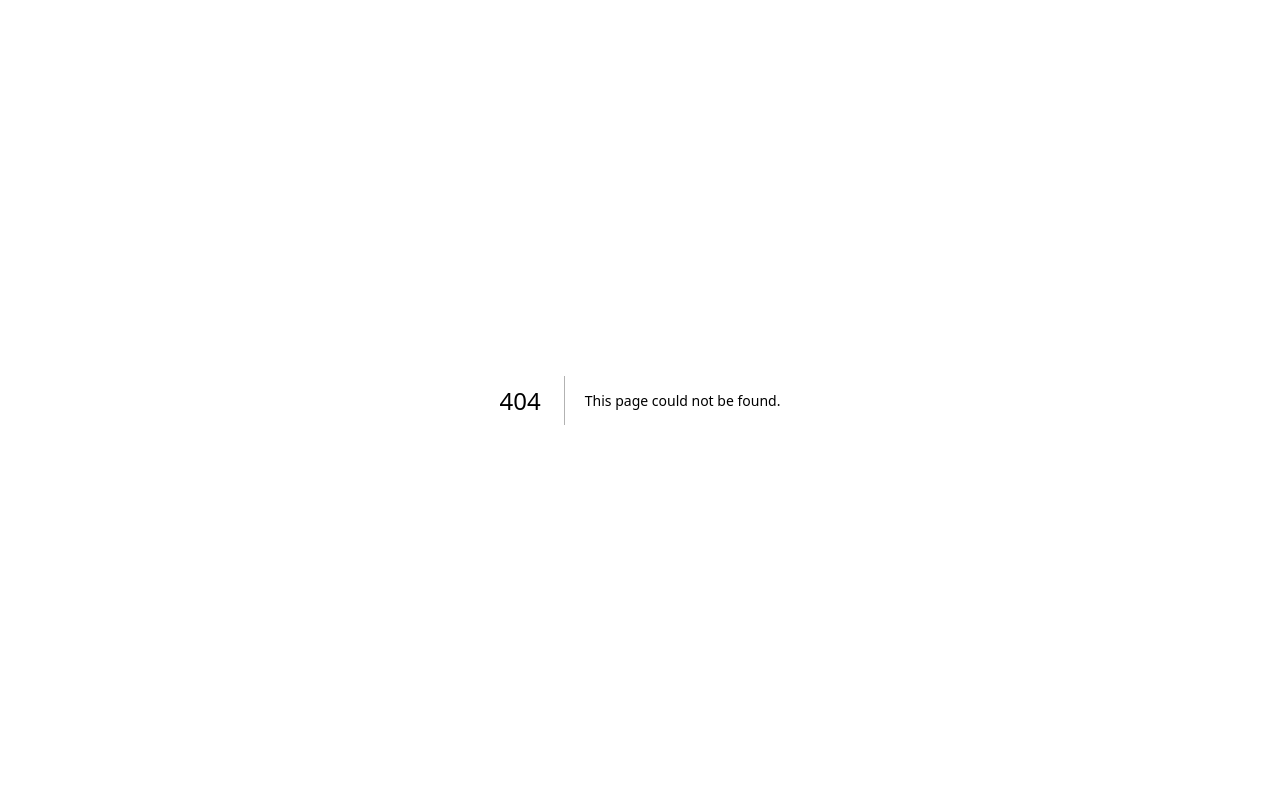
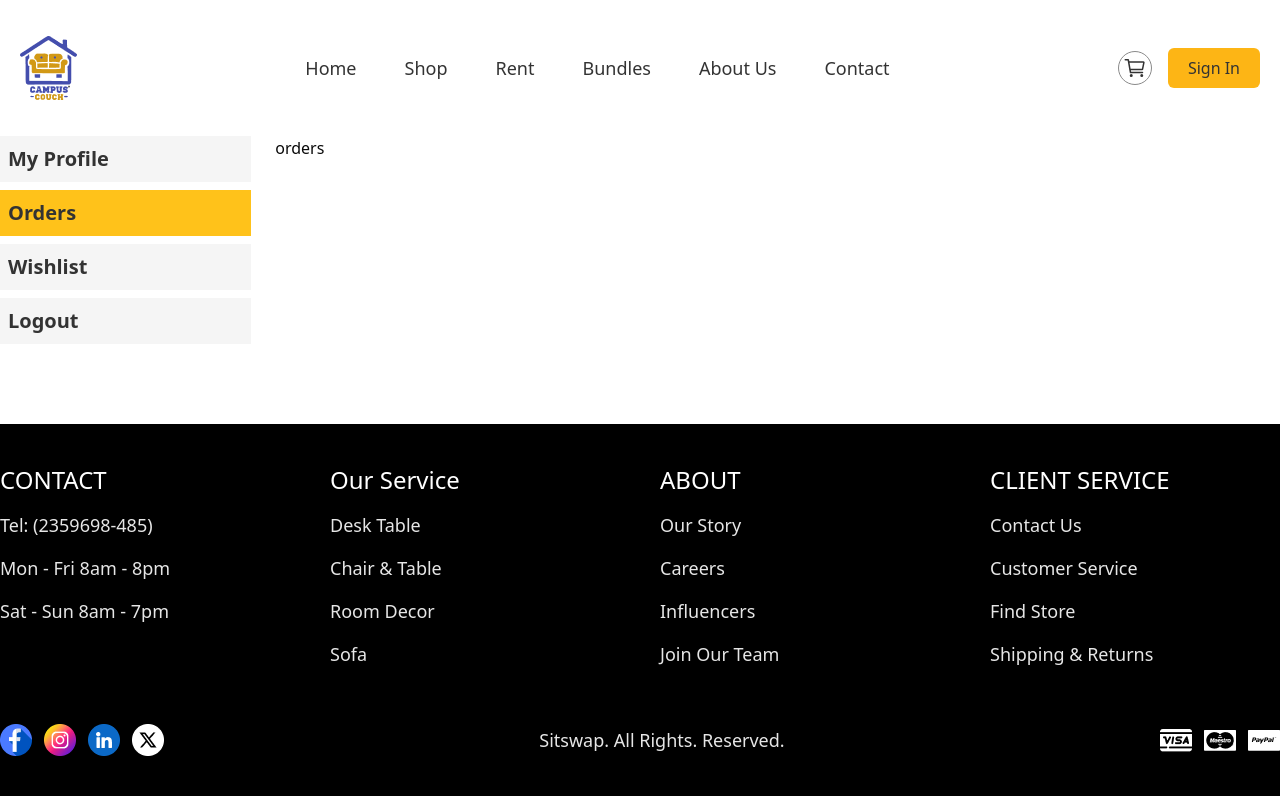
Before and after one commit to murad403/campus-couch-frontend, a Next.js app: page /orders in a window 1280 px wide. Before the commit this address had no page. Built offline with nearby package versions, Linux system fonts and the light colour scheme.

Commit message:
profile sidebar

```diff
--- /dev/null
+++ b/src/app/(profile)/layout.tsx
@@ -0,0 +1,41 @@
+"use client"
+import Footer from '@/components/shared/Footer'
+import Navbar from '@/components/shared/Navbar'
+import { profileSidebarItems, TProfileSidebarItem } from '@/libs/profileSidebar';
+import Link from 'next/link';
+import { usePathname } from 'next/navigation';
+import React from 'react'
+
+const ProfileLayout = ({
+    children,
+}: Readonly<{
+    children: React.ReactNode;
+}>) => {
+    const pathName = usePathname();
+    // console.log(pathName)
+    return (
+        <div>
+            {/* navbar */}
+
+            <Navbar></Navbar>
+            <main className="container mx-auto md:mb-20 mb-10 px-5 md:px-0 flex gap-6">
+                <div className='w-full md:w-[20%] flex flex-col gap-2'>
+
+                    {
+                        profileSidebarItems.map((item: TProfileSidebarItem, index: number) =>
+                            <Link key={index} className={`text-[20px] text-title font-semibold ${pathName === item.route ? "bg-[#FFC21A]" : "bg-[#F5F5F5]"} w-full p-2`} href={item.route}>{item.label}</Link>
+                        )
+                    }
+                    <button className='text-[20px] text-title font-semibold bg-[#F5F5F5] p-2 text-start'>Logout</button>
+                </div>
+                <div className='w-full md:w-[80%]'>
+                    {children}
+                </div>
+            </main>
+            {/* footer */}
+            <Footer></Footer>
+        </div>
+    )
+}
+
+export default ProfileLayout
--- /dev/null
+++ b/src/app/(profile)/orders/page.tsx
@@ -0,0 +1,11 @@
+import React from 'react'
+
+const Orders = () => {
+  return (
+    <div>
+      orders
+    </div>
+  )
+}
+
+export default Orders
--- /dev/null
+++ b/src/app/(profile)/profile/page.tsx
@@ -0,0 +1,11 @@
+import React from 'react'
+
+const Profile = () => {
+  return (
+    <div>
+      profile
+    </div>
+  )
+}
+
+export default Profile
--- /dev/null
+++ b/src/libs/profileSidebar.ts
@@ -0,0 +1,12 @@
+
+
+export type TProfileSidebarItem = {
+    label: string;
+    route: string;
+};
+
+export const profileSidebarItems: TProfileSidebarItem[] = [
+    { label: 'My Profile', route: '/profile' },
+    { label: 'Orders', route: '/orders' },
+    { label: 'Wishlist', route: '/wishlist' },
+]
```
